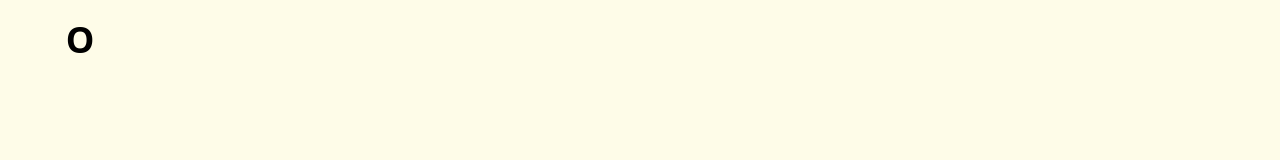
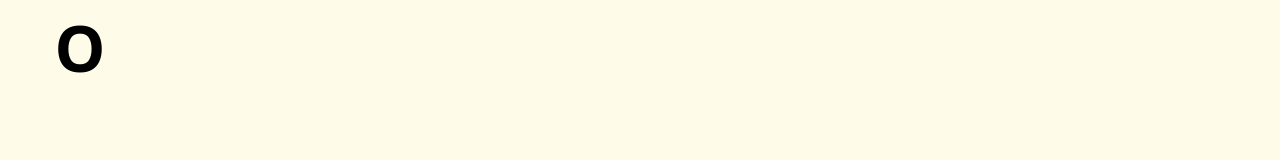
Before and after one commit to captainkapnap/kapericom, a Next.js app: page /portfolio/templates/tictactoe-dnd in a window 1280 px wide. Shown: the top 160 px of the page. Built offline with nearby package versions, Linux system fonts and the light colour scheme.

Commit message:
bigger text

```diff
--- a/src/pages/portfolio/templates/tictactoe-dnd.tsx
+++ b/src/pages/portfolio/templates/tictactoe-dnd.tsx
@@ -107,7 +107,7 @@ function ICodeThis() {
         } : undefined;
 
         return (
-            <button className="w-40 h-20 text-black text-4xl font-bold" ref={setNodeRef} style={style} {...listeners} {...attributes}>
+            <button className="w-40 h-20 text-black text-[4rem] font-bold" ref={setNodeRef} style={style} {...listeners} {...attributes}>
                 {props.children}
             </button>
         )
```
